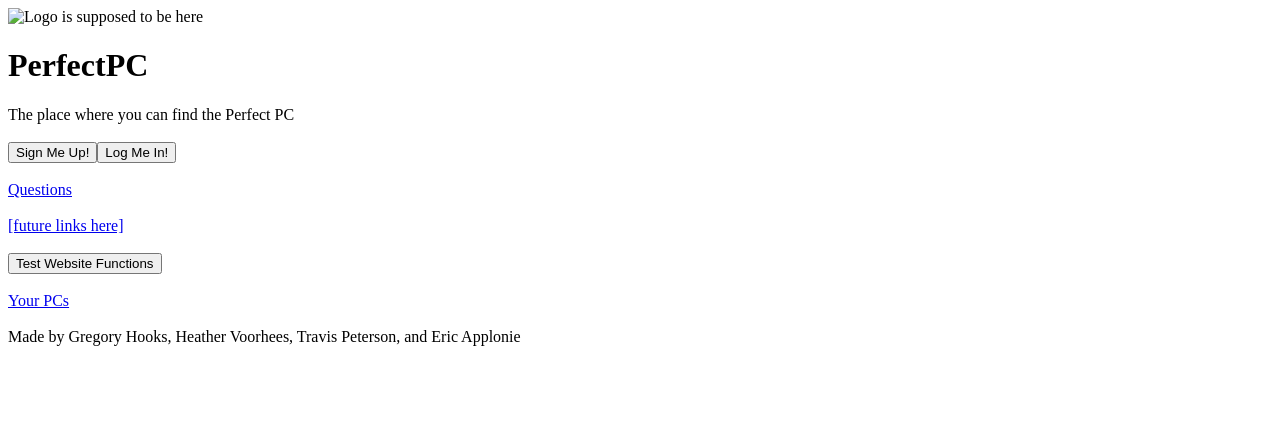
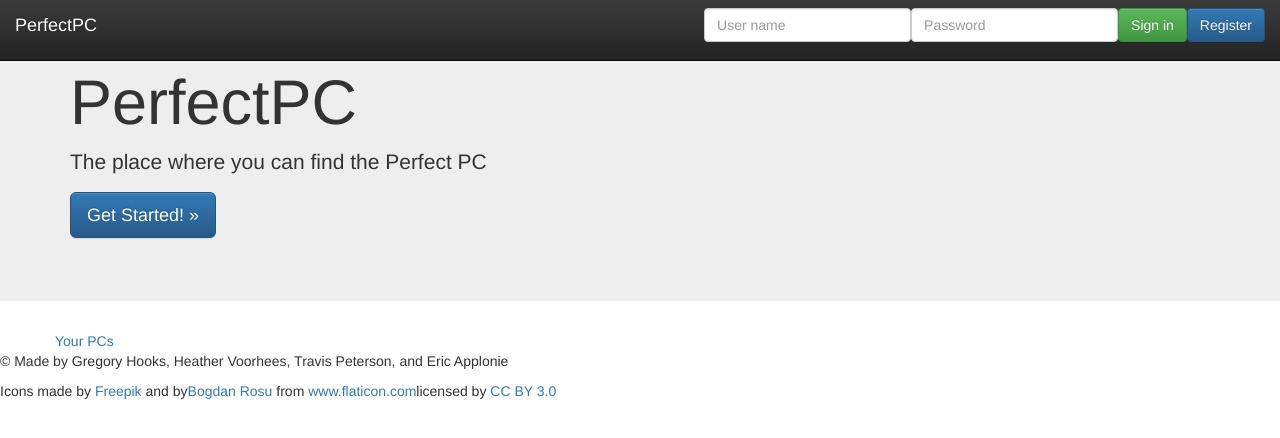
Before and after one commit to gregoryhooks/UI_Group_Project, a PHP site: page /yourPCs in a window 1280 px wide. Shown: the top 438 px of the page. Run offline with PHP 8.4, Linux system fonts and the light colour scheme; the visitor is signed in with stand-in values (Sample User, id 1); some libraries are stand-ins or nearby versions.

Commit message:
Bootstrap stuff.

```diff
--- /dev/null
+++ b/WebContent/views/MasterView.class.php
@@ -0,0 +1,103 @@
+<?php
+class MasterView {
+	public static function showHeader() {
+        echo '<!DOCTYPE html lang="en"><html><head>';
+        echo '<meta charset="utf-8">';
+        echo '<meta http-equiv="X-UA-Compatible" content="IE=edge">';
+        echo '<meta name="viewport" content="width=device-width, initial-scale=1">';
+        echo '<link rel="stylesheet" href="https://maxcdn.bootstrapcdn.com/bootstrap/3.3.5/css/bootstrap.min.css">';
+        echo '<link rel="stylesheet" href="https://maxcdn.bootstrapcdn.com/bootstrap/3.3.5/css/bootstrap-theme.min.css">';
+        echo '<script src="https://ajax.googleapis.com/ajax/libs/jquery/1.11.3/jquery.min.js"></script>';
+        echo '<script src="https://maxcdn.bootstrapcdn.com/bootstrap/3.3.5/js/bootstrap.min.js"></script>';
+
+        $styles = (array_key_exists('styles', $_SESSION))? $_SESSION['styles']: array();
+        $base = (array_key_exists('base', $_SESSION))? $_SESSION['base']: "";
+        foreach ($styles as $style )
+           echo '<link href="/'.$base.'/css/'.$style. '" rel="stylesheet">';
+        $title = (array_key_exists('headertitle', $_SESSION))? $_SESSION['headertitle']: "";
+        echo "<title>$title</title>";
+        echo "</head><body>";
+    }
+
+    public static function showNavBar() {
+    	// Show the navbar
+    	$base = (array_key_exists('base', $_SESSION))? $_SESSION['base']: "";
+    	$authenticatedUser = (array_key_exists('authenticatedUser', $_SESSION))?
+    	                 $_SESSION['authenticatedUser']:null;
+    	$user = (array_key_exists('user', $_SESSION))?$_SESSION['user']:null;
+    	echo '<nav class="navbar navbar-inverse navbar-fixed-top">';
+    	echo '<div class="container-fluid">';
+    	echo '<div class="navbar-header">';
+    	echo '<button type="button" class="navbar-toggle collapsed"';
+    	echo 'data-toggle="collapse" data-target="#navbar"';
+    	echo 'aria-expanded="false" aria-controls="navbar">';
+    	echo '<span class="icon-bar"></span>';
+    	echo '<span class="icon-bar"></span>';
+    	echo '<span class="icon-bar"></span>';
+    	echo '</button>';
+    	echo '<a class="navbar-brand" href="/'.$base.'/">PerfectPC</a>';
+    	echo '</div>';
+    	echo '<div id="navbar" class="navbar-collapse collapse">';
+    	echo '<ul class="nav navbar-nav">';
+    	if (!is_null($authenticatedUser))
+    	   echo '<li class="active"><a href="/'.$base.'/user/show/'.
+    	         $authenticatedUser->getUserId().'">Dashboard</a></li>';
+    	echo '<li class="dropdown">';
+    	echo '</li>';
+    	echo '</ul>';
+    	if (!is_null($authenticatedUser)) {
+    		echo '<form class="navbar-form navbar-right"
+    			    method="post" action="/'.$base.'/logout">';
+    		echo '<div class="form-group">';
+    		echo '<span class="label label-default">Hi '.
+    		          $authenticatedUser->getUserName().'</span>&nbsp; &nbsp;';
+    		echo '</div>';
+    		echo '<button type="submit" class="btn btn-success">Sign out</button>';
+    		echo '</form>';
+    	} else {
+	    	echo '<form class="navbar-form navbar-right"
+	    			    method="post" action="/'.$base.'/login">';
+	    	echo '<div class="form-group">';
+	    	echo '<input type="text" placeholder="User name" class="form-control" name ="userName"';
+	        if (!is_null($user))
+	   	        echo 'value = "'. $user->getUserName();
+	    	echo 'required></div>';
+	    	echo '<div class="form-group">';
+	    	echo '<input type="password" placeholder="Password"
+	    			      class="form-control" name ="password">';
+	    	echo '</div>';
+	    	echo '<button type="submit" class="btn btn-success">Sign in</button>';
+	    	echo '<a class="btn btn-primary" href="/'.$base.'/user/new" role="button">Register</a></p>';
+	    	echo '</form>';
+
+    	}
+    	echo '</div>';
+    	echo '</div>';
+    	echo '</nav>';
+    }
+
+    public static function showHomeFooter() {
+    	echo '<footer>';
+    	echo '<p>&copy; Made by Gregory Hooks, Heather Voorhees, Travis Peterson, and Eric Applonie</p>';
+    	echo '<div>Icons made by <a href="http://www.freepik.com" title="Freepik">Freepik</a> and by';
+    	echo '<a href="http://www.flaticon.com/authors/bogdan-rosu" title="Bogdan Rosu">';
+    	echo 'Bogdan Rosu</a> from <a href="http://www.flaticon.com" title="Flaticon">www.flaticon.com</a>';
+    	echo 'licensed by <a href="http://creativecommons.org/licenses/by/3.0/"';
+    	echo '		title="Creative Commons BY 3.0">CC BY 3.0</a>';
+    	echo '</footer>';
+    }
+
+	public static function showFooter() {
+		$footer = (array_key_exists('footertitle', $_SESSION))?
+		           $_SESSION['footertitle']: "";
+		echo '<footer>'.$footer.'</footer>';
+    }
+
+	public static function showPageEnd() {
+       echo '<script src="https://ajax.googleapis.com/ajax/libs/jquery/1.11.3/jquery.min.js"></script>';
+       echo '<script src="../../dist/js/bootstrap.min.js"></script>';
+       echo '<script src="../../assets/js/ie10-viewport-bug-workaround.js"></script>';
+       echo '</body></html>';
+    }
+}
+?>
--- a/WebContent/views/homeView.class.php
+++ b/WebContent/views/homeView.class.php
@@ -1,39 +1,34 @@
 <?php
 class homeView {
+		public static function show() {
+			$_SESSION['headertitle'] = "PerfectPC";
+			$_SESSION['styles'] = array('styling1.css');
+			MasterView::showHeader();
+			MasterView::showNavbar();
+			HomeView::showDetails();
+			$_SESSION['footertitle'] = "<h3>The footer goes here</h3>";
+			MasterView::showHomeFooter();
+			MasterView::showPageEnd();
+		}
 
-  public static function show($user) {
-  	$base = (array_key_exists('base', $_SESSION))?$_SESSION['base']:"";
-?>
-<!DOCTYPE html>
-<html>
-<head>
-<meta charset="UTF-8">
-<title>PerfectPC</title>
-</head>
-<body>
-<header>
-<img src="" alt="Logo is supposed to be here">
-<h1>PerfectPC</h1>
-</header>
-<aside>The place where you can find the Perfect PC</aside>
-<br>
-<?php if (!is_null($user)) {echo "Welcome ". $user->getUserName() . "!";}?>
-<?php if (is_null($user)) {echo "<button type=\"button\" onclick=\"window.location.href='registration'\">Sign Me Up!</button>";}?>
-<?php if (is_null($user)) {echo "<button type=\"button\" onclick=\"window.location.href='login'\">Log Me In!</button>";}?>
+  public static function showDetails() {
+  	$user = (array_key_exists('user', $_SESSION))?$_SESSION['user']:null;
+  	$base = (array_key_exists('base', $_SESSION))? $_SESSION['base']: "";
 
-<?php echo '<br><td><a href="/'.$base.'/questions'.'"</a><br> Questions';?><br><br>
-<nav>[future links here]
-<br><br>
-<button type="button" onclick="window.location.href='tests.html'">Test Website Functions</button>
-
-<br><br>
-<a href = "yourPCs">Your PCs</a>
-</nav>
-<br>
-<footer>Made by Gregory Hooks, Heather Voorhees, Travis Peterson, and Eric Applonie</footer>
-</body>
-</html>
-<?php
+  	//Title Thing
+  	echo '<div class="jumbotron">';
+    echo '<div class="container">';
+    echo '<h1>PerfectPC</h1>';
+  	echo '<p>The place where you can find the Perfect PC</p>';
+	echo '<p><a class="btn btn-primary btn-lg" href="/'.$base.'/questions" role="button">Get Started! &raquo;</a></p>';
+      echo '</div>';
+      echo '</div>';
+	//Bottom Container
+	echo '<div class="container">';
+	echo '<div class="row">';
+	echo '<a href = "yourPCs">Your PCs</a>';
+	echo '</div>';
+	echo '</div>';
   }
 }
 ?>
--- /dev/null
+++ b/css/styling1.css
@@ -0,0 +1,4 @@
+body {
+  padding-top: 50px;
+  padding-bottom: 20px;
+}
```
